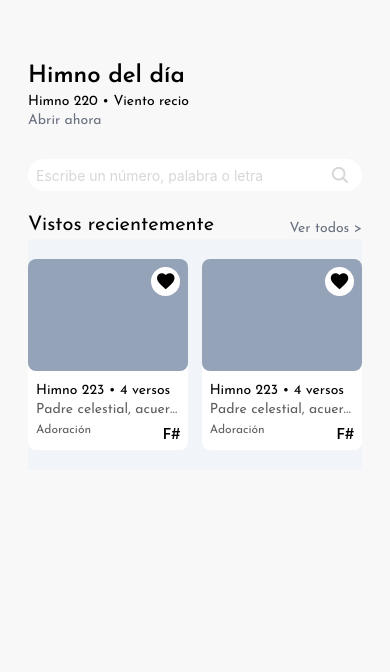
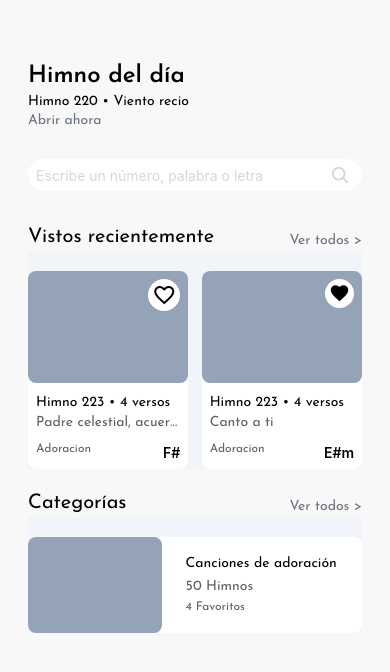
Before and after one commit to JhonAQ/himnario-adonai, a React Native app: screen / in a window 390 px wide. Shown: the top 672 px of the page. Built offline with nearby package versions, Linux system fonts and the light colour scheme.

Commit message:
Section card completed

```diff
--- a/src/views/Main.jsx
+++ b/src/views/Main.jsx
@@ -2,6 +2,7 @@ import {ScrollView, View, Text, TextInput } from 'react-native';
 import SearchBar from './components/SearchBar';
 import Section from './components/Section';
 import CardHymn from './components/CardHymn';
+import ListCard from './components/ListCard';
 
 const Main = () => {
   return (
@@ -14,9 +15,31 @@ const Main = () => {
           <Text className="font-josefin font-light text-sm text-gray-500">Abrir ahora</Text>
         </View>
         <SearchBar className="mt-7" />
-        <Section title="Vistos recientemente">
-          <CardHymn></CardHymn>
-          <CardHymn></CardHymn>
+        <Section title="Vistos recientemente" className="mt-8">
+          <CardHymn dataHymn={{
+            title: "Padre celestial, acuerdate de mi",
+            key: "F#",
+            type: "Adoracion",
+            index: 223,
+            verses: 4,
+            like: false
+          }}/>
+
+          <CardHymn dataHymn={{
+            title: "Canto a ti",
+            key: "E#m",
+            type: "Adoracion",
+            index: 223,
+            verses: 4,
+            like: true
+          }}/>
+        </Section>
+        <Section className="mt-5" title="Categorías">
+          <ListCard dataCategory={{
+            category: "Canciones de adoración",
+            hymns: 50,
+            favorites: 4
+          }}/>
         </Section>
       </ScrollView>
 
--- a/src/views/components/CardHymn.jsx
+++ b/src/views/components/CardHymn.jsx
@@ -1,34 +1,27 @@
 import { Text, View } from "react-native";
-import MaterialCommunityIcons from '@expo/vector-icons/MaterialCommunityIcons';
+import Like from "./Like";
 
-const CardHymn = ({ }) => {
+const CardHymn = ({dataHymn}) => {
   const like = true;
   return (
     <View className="bg-UIwhite w-[48%] rounded-lg">
-      <View className="bg-slate-400 h-28 card-image relative rounded-lg">
-        <View className="like flex items-center justify-center absolute top-2 right-2 rounded-full bg-UIwhite p-1">
-          {
-            like ?
-            <MaterialCommunityIcons name="cards-heart" size={21} color="black" />
-            :
-            <MaterialCommunityIcons name="cards-heart-outline" size={24} color="black" />
-          }
-        </View>
+      <View className="card-image bg-slate-400 h-28 relative rounded-lg">
+        <Like className="absolute top-2 right-2" like={dataHymn.like}/>
       </View>
       <View className="card-info py-3 px-2">
-        <View className="info-left gap-[2px]">
+        <View className="info-left gap-[3px]">
           <Text className="font-josefin font-medium">
-            Himno 223 • 4 versos
+            Himno {dataHymn.index} • {dataHymn.verses} versos
           </Text>
           <Text numberOfLines={1} className="font-josefin font-light text-sm text-UIgray2">
-            Padre celestial, acuerdate de mi
+            {dataHymn.title}
           </Text>
-          <Text className="font-josefin font-extralight text-xs text-UIgray2">
-            Adoración
+          <Text className="font-josefin font-extralight text-xs text-UIgray2 mt-[5px]">
+            {dataHymn.type}
           </Text>
         </View>
         <Text className="font-semibold info-right absolute bottom-2 right-2">
-          F#
+          {dataHymn.key}
         </Text>
       </View>
     </View>
--- /dev/null
+++ b/src/views/components/Like.jsx
@@ -0,0 +1,18 @@
+import MaterialCommunityIcons from '@expo/vector-icons/MaterialCommunityIcons';
+import { View } from 'react-native';
+
+const Like = ({like, className}) => {
+  return (
+
+    <View className={"flex items-center justify-center rounded-full bg-UIwhite p-1" + " " + className}>
+      {
+        like ?
+          <MaterialCommunityIcons name="cards-heart" size={21} color="black" />
+          :
+          <MaterialCommunityIcons name="cards-heart-outline" size={24} color="black" />
+      }
+    </View>
+  )
+}
+
+export default Like;
--- /dev/null
+++ b/src/views/components/ListCard.jsx
@@ -0,0 +1,24 @@
+import { Text, View } from "react-native";
+
+const ListCard = ({dataCategory}) => {
+  return (
+    <View className="flex-row rounded-lg bg-UIwhite w-full">
+      <View className="card-image rounded-lg h-24 w-[40%] bg-slate-400">
+
+      </View>
+      <View className="card-info grow py-4 pl-6 flex-col items-start justify-center gap-0.5">
+        <Text className="font-josefin mb-1 font-medium">
+          {dataCategory.category}
+        </Text>
+        <Text numberOfLines={1} className="font-josefin font-light text-sm text-UIgray2">
+          {dataCategory.hymns} Himnos
+        </Text>
+        <Text className="font-josefin font-extralight text-xs text-UIgray2">
+          {dataCategory.favorites} Favoritos
+        </Text>
+      </View>
+    </View>
+  )
+}
+
+export default ListCard;
--- a/src/views/components/Section.jsx
+++ b/src/views/components/Section.jsx
@@ -2,12 +2,12 @@ import { Text, View } from "react-native";
 
 const Section = ({ title, className, children }) => {
   return (
-    <View className={"py-5" + " " + className}>
+    <View className={"" + " " + className}>
       <View className="flex-row justify-between items-end">
         <Text className="font-josefin text-xl">{title}</Text>
         <Text className="font-josefin font-light text-sm text-gray-500">{"Ver todos >"}</Text>
       </View>
-      <View className="flex-row justify-between flex-wrap gap-y-4 py-5 bg-slate-100">
+      <View className="flex-row justify-between flex-wrap gap-y-4 pt-5 bg-slate-100">
         {children}
       </View>
     </View>
```
